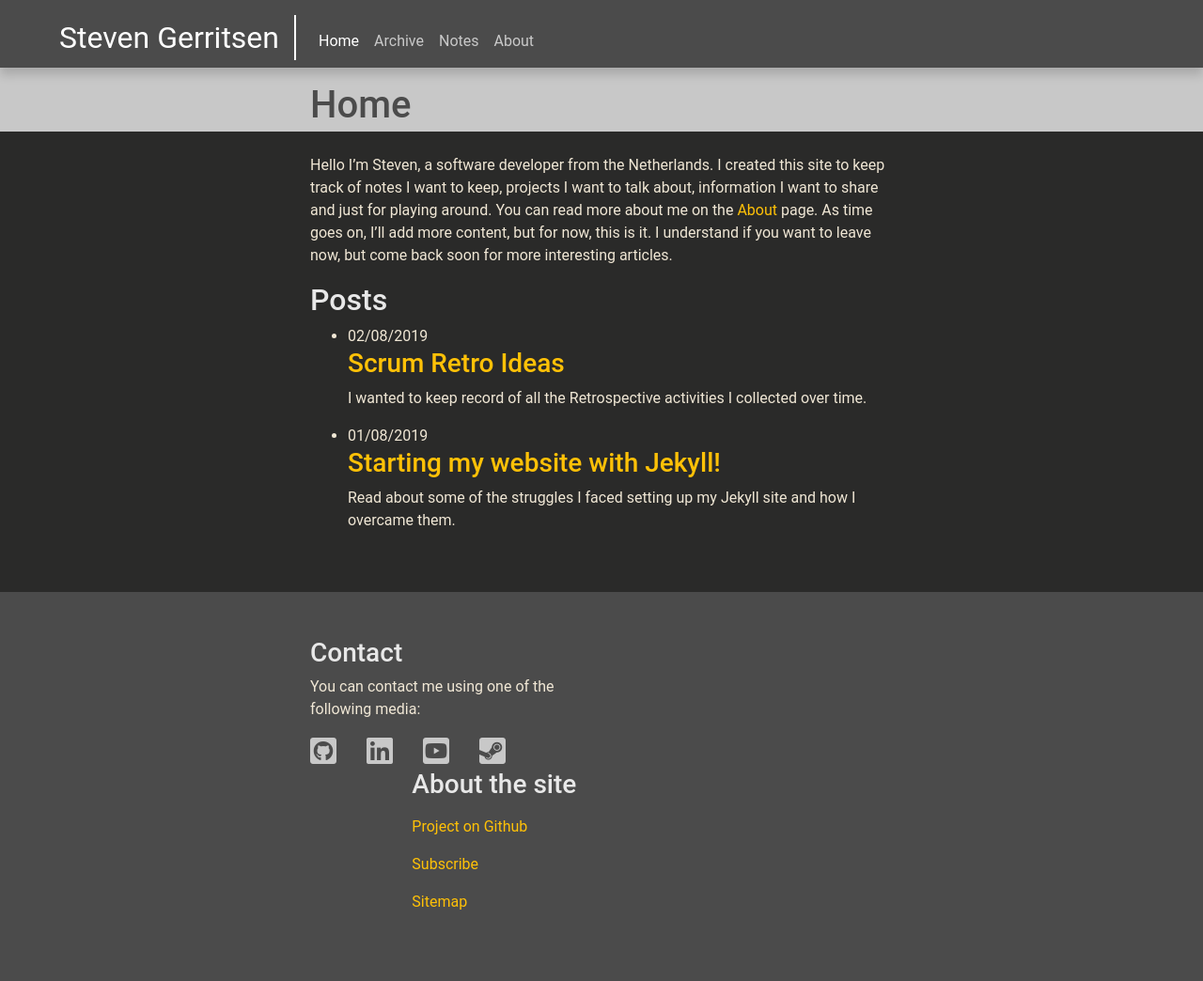
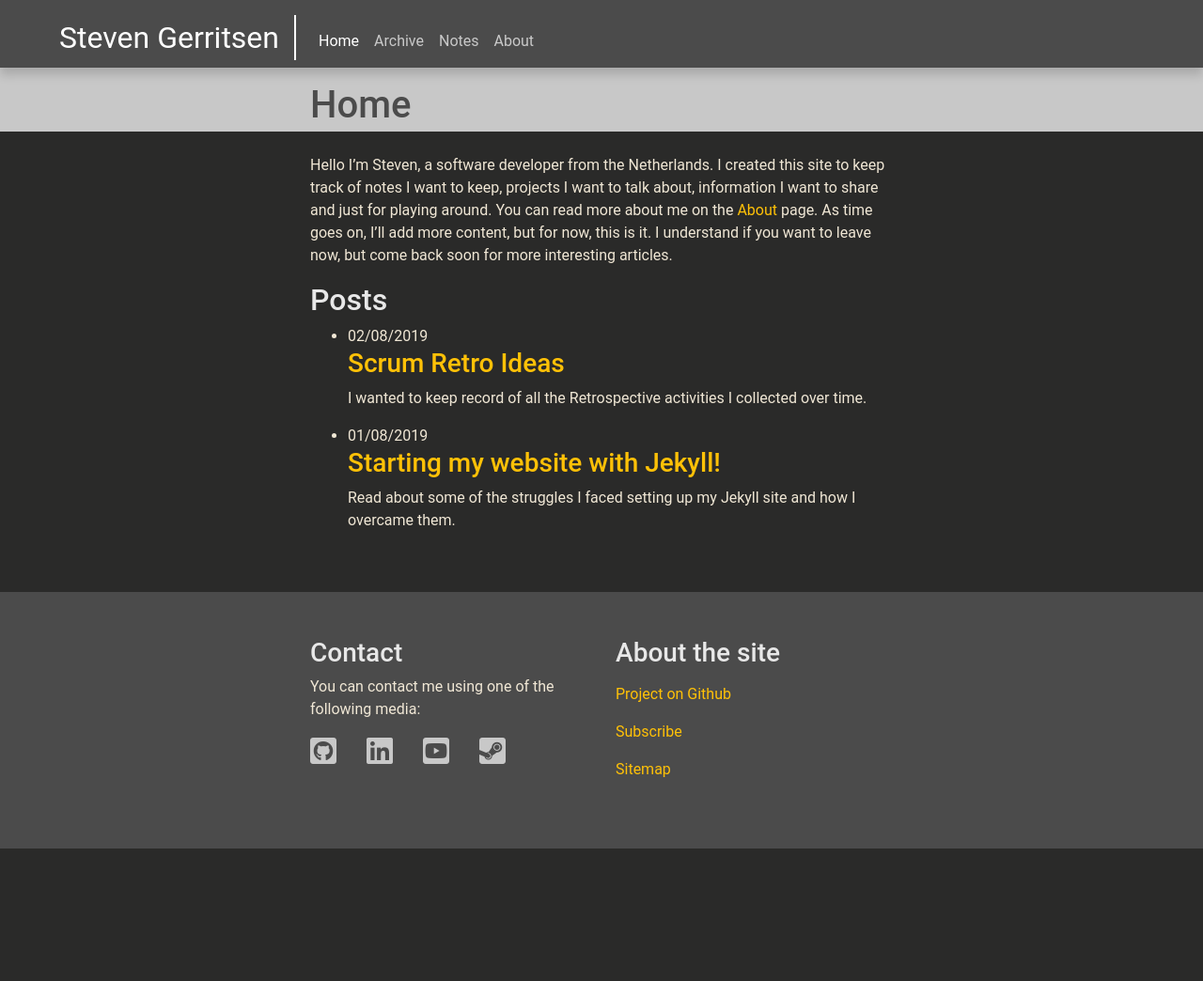
Before and after one commit to Steeff0/steeff0.github.io, a Jekyll site: the page built from pages/homepage.md, in a window 1280 px wide. Shown: the whole page at 94% size. Built offline with Jekyll 4.4.1, drawn with Linux system fonts in a browser that asks for light colours; some web fonts are replaced; after the commit the page ends 903 px from its top, so only the background shows below that.

Commit message:
Change footer

```diff
--- a/_includes/footer.html
+++ b/_includes/footer.html
@@ -26,7 +26,7 @@
                     </nav>
                 {%- endif -%}
             </div>
-            <div class="col-12 col-md-6 offset-md-2 mb-3">
+            <div class="col-12 col-md-6 mb-3">
                 <h3>About the site</h3>
                 <ul class="nav flex-column">
                     <li class="nav-item">
```
